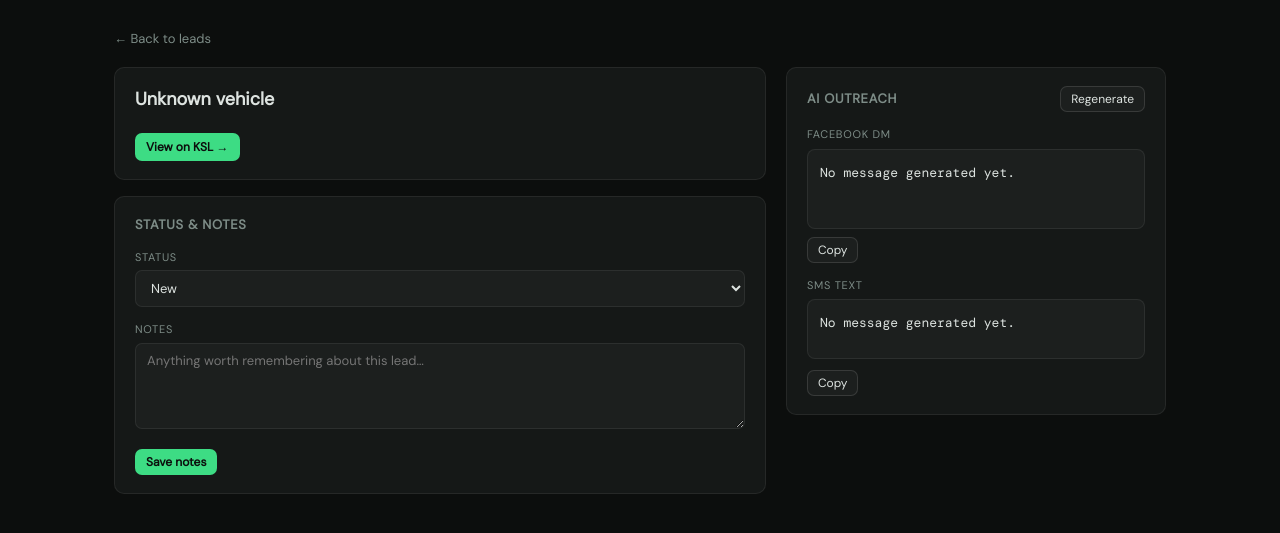
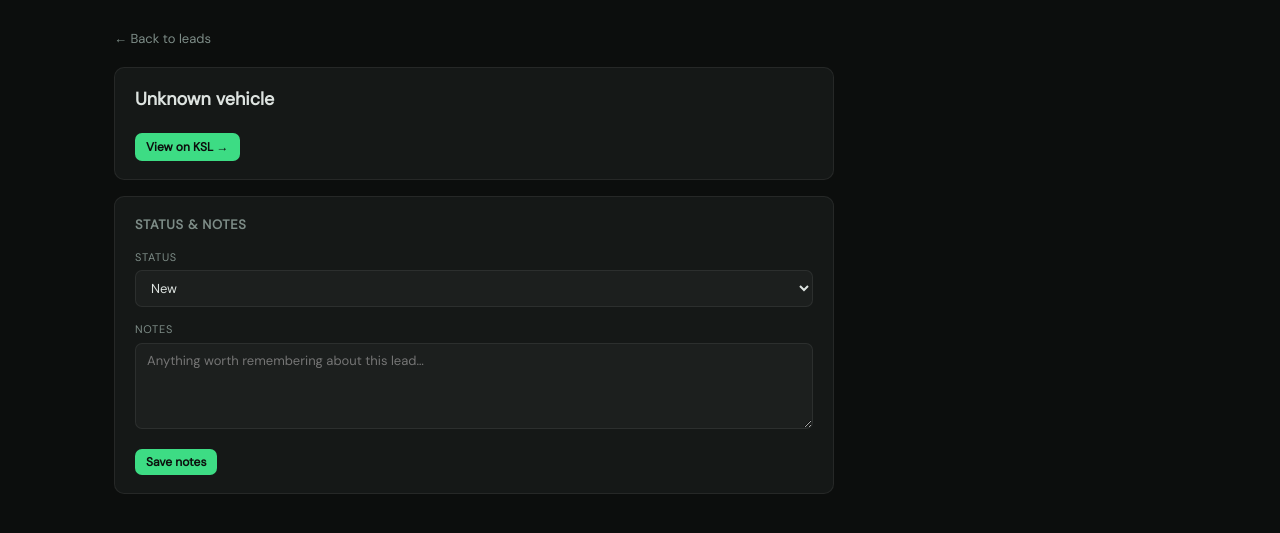
Before and after one commit to chazholbrook3/dealfinder, a Flask app: template templates/lead_detail.html in a window 1280 px wide. Shown: the part 52-585 px from the top of the page. Run offline with Flask 3, Linux system fonts and the light colour scheme; the template is opened without the code that fills it, so the values that code supplies are empty.

Commit message:
fix: edit button on filters; remove AI outreach from lead detail
- Fix JS syntax error: null/empty year_max and miles_max now render as JS
  null instead of bare empty string, preventing silent crash on Edit click
- Move filter edit script to block scripts so DOM is guaranteed ready
- Remove AI outreach card and its JS from lead detail page

Co-Authored-By: Claude Sonnet 4.6 <noreply@anthropic.com>

```diff
--- a/templates/lead_detail.html
+++ b/templates/lead_detail.html
@@ -6,7 +6,7 @@
   <a href="/leads" class="text2" style="font-size:13px">← Back to leads</a>
 </div>
 
-<div style="display:grid;grid-template-columns:1fr 380px;gap:20px;align-items:start">
+<div style="max-width:720px">
 
   <!-- Left: listing info -->
   <div>
@@ -72,28 +72,6 @@
     </div>
   </div>
 
-  <!-- Right: AI messages -->
-  <div>
-    <div class="card">
-      <div style="display:flex;align-items:center;justify-content:space-between;margin-bottom:14px">
-        <div class="section-title" style="margin-bottom:0">AI outreach</div>
-        <button class="btn btn-sm" onclick="regenerate(this)">Regenerate</button>
-      </div>
-
-      <div style="margin-bottom:14px">
-        <div style="font-size:11px;font-weight:500;text-transform:uppercase;letter-spacing:0.7px;color:var(--text2);margin-bottom:6px">Facebook DM</div>
-        <div id="fb-msg" style="background:var(--bg3);border:1px solid var(--border);border-radius:8px;padding:12px;font-size:13px;line-height:1.7;font-family:var(--mono);white-space:pre-wrap;word-break:break-word;min-height:80px">{{ lead.ai_message_fb or 'No message generated yet.' }}</div>
-        <button class="btn btn-sm" style="margin-top:8px" onclick="copyText(document.getElementById('fb-msg').textContent,'Facebook message copied!')">Copy</button>
-      </div>
-
-      <div>
-        <div style="font-size:11px;font-weight:500;text-transform:uppercase;letter-spacing:0.7px;color:var(--text2);margin-bottom:6px">SMS text</div>
-        <div id="sms-msg" style="background:var(--bg3);border:1px solid var(--border);border-radius:8px;padding:12px;font-size:13px;line-height:1.7;font-family:var(--mono);white-space:pre-wrap;word-break:break-word;min-height:60px">{{ lead.ai_message_sms or 'No message generated yet.' }}</div>
-        <div id="sms-chars" style="font-size:11px;color:var(--text3);margin-top:3px;font-family:var(--mono)"></div>
-        <button class="btn btn-sm" style="margin-top:8px" onclick="copyText(document.getElementById('sms-msg').textContent,'SMS copied!')">Copy</button>
-      </div>
-    </div>
-  </div>
 
 </div>
 {% endblock %}
@@ -122,36 +100,5 @@ async function saveNotes() {
   toast('Notes saved');
 }
 
-async function regenerate(btn) {
-  btn.disabled = true;
-  btn.textContent = 'Regenerating…';
-  try {
-    const r = await fetch(`/api/lead/${LEAD_ID}/regenerate`, { method: 'POST' });
-    const d = await r.json();
-    if (d.ok) {
-      document.getElementById('fb-msg').textContent  = d.fb  || '';
-      document.getElementById('sms-msg').textContent = d.sms || '';
-      updateSmsCount();
-      toast('Messages regenerated!');
-    } else {
-      toast('Error: ' + d.error);
-    }
-  } catch(e) {
-    toast('Error: ' + e.message);
-  } finally {
-    btn.disabled = false;
-    btn.textContent = 'Regenerate';
-  }
-}
-
-function updateSmsCount() {
-  const sms = document.getElementById('sms-msg').textContent;
-  const el  = document.getElementById('sms-chars');
-  const len = sms.length;
-  el.textContent = `${len} chars${len > 160 ? ' — may split into 2 SMS' : ''}`;
-  el.style.color = len > 160 ? 'var(--amber)' : 'var(--text3)';
-}
-
-updateSmsCount();
 </script>
 {% endblock %}
```
Also changed, not shown: templates/filters.html (+9 -7 lines).
